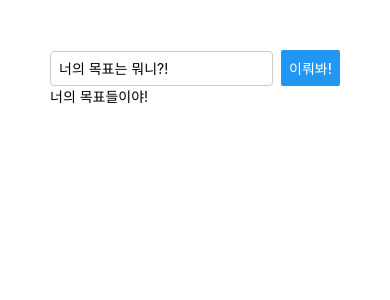
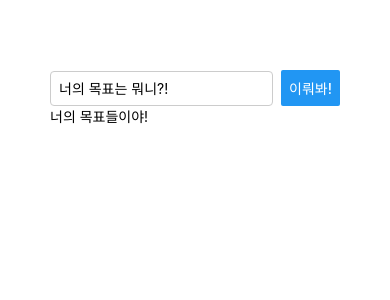
Before and after one commit to SAHA-YJB/rn-1, a React Native app: screen / in a window 390 px wide. Shown: the top 300 px of the page. Built offline with nearby package versions, Linux system fonts and the light colour scheme.

Commit message:
ui: flex test

```diff
--- a/App.tsx
+++ b/App.tsx
@@ -17,6 +17,9 @@ export default function App() {
 const styles = StyleSheet.create({
   appContainer: {
     padding: 50,
+    marginTop: 20,
+    width: '100%',
+    justifyContent: 'center',
   },
   inputContainer: {
     flexDirection: 'row',
```
